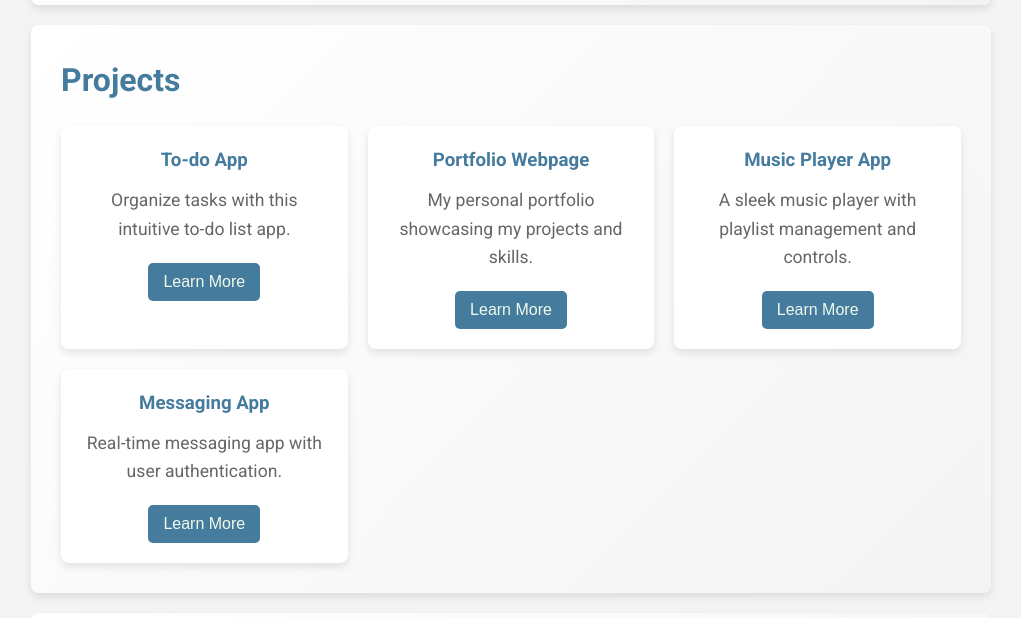
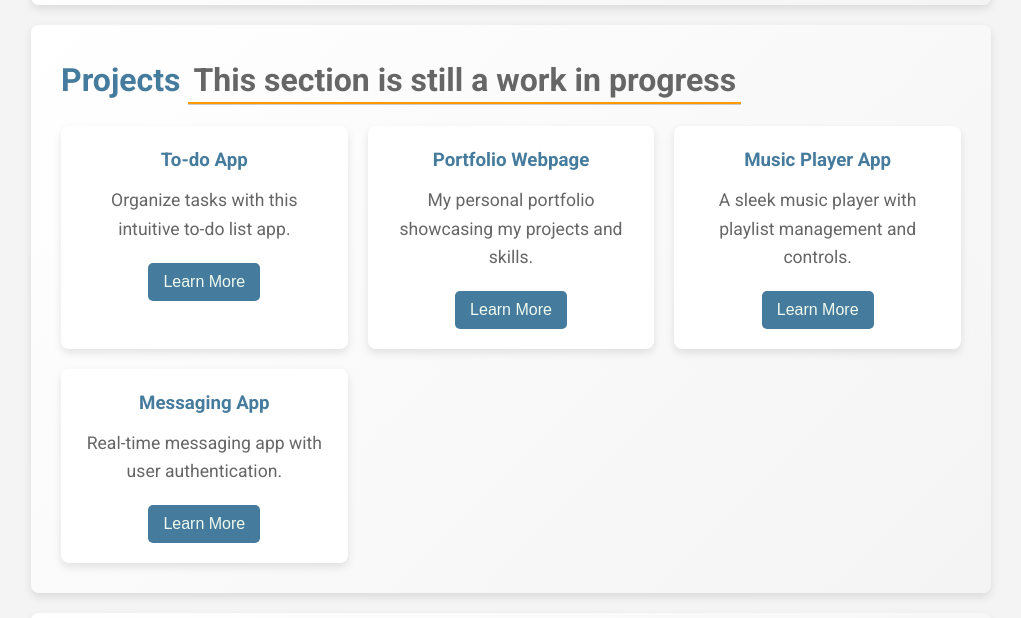
Before and after one commit to raphael-wrld/portforlio, a plain HTML site: page index.html in a window 1280 px wide. Shown: the part 1199-1817 px from the top of the page, without its empty margins (129-1150 px from the left). Drawn offline with nearby package versions, Linux system fonts and the light colour scheme.

Commit message:
projects sections updates

```diff
--- a/assets/styles/main.css
+++ b/assets/styles/main.css
@@ -410,6 +410,7 @@ section p, section ul {
     display: inline-block;
     margin: 10px;
 }
+
 /* Skills Section Styles */
 .skills-container {
     display: flex;
@@ -580,3 +581,14 @@ section p, section ul {
         font-size: 0.9em;
     }
 }
+
+.wip {
+    background-image: linear-gradient(to right, #ff9900, #ff9900);
+    background-size: 100% 2px;
+    background-position: 0% 100%;
+    background-repeat: no-repeat;
+    padding: 5px;
+    border-bottom: 1px solid #ccc;
+    font-weight: bold;
+    color: #666;
+}
--- a/index.html
+++ b/index.html
@@ -74,7 +74,7 @@
 
         <!-- Projects section -->
         <section id="projects">
-            <h2>Projects</h2>
+            <h2>Projects <span class="wip">This section is still a work in progress</span></h2>
             <div class="projects-container">
                 <!-- Project cards -->
 
```
Lines whose indentation alone changed are shown as unchanged.
